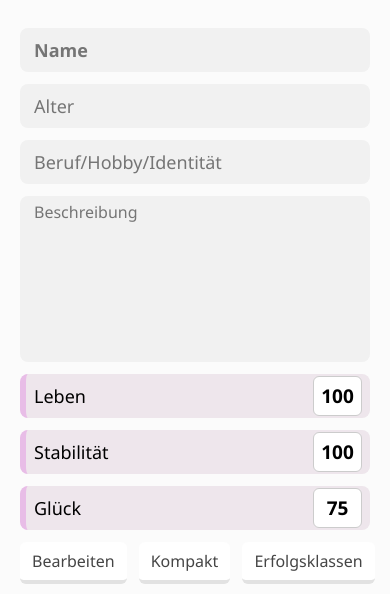
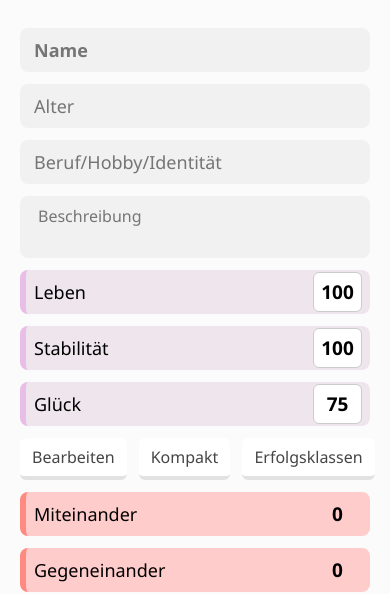
Before and after one commit to Racopokemon/Head-First-Character-Sheet, a plain HTML site: page index.html in a window 390 px wide. Shown: the part 264-858 px from the top of the page. Drawn offline with Linux system fonts and the light colour scheme.

Commit message:
Style cleanup

```diff
--- a/styles.css
+++ b/styles.css
@@ -27,9 +27,9 @@ h1{text-align:center;margin:50px 0 50px 0;font-size:28px}
 .freetext-grid{display:grid;grid-template-columns:repeat(3,1fr);grid-auto-rows:minmax(150px,1fr);gap:var(--gap);margin-bottom:var(--anim-margin-bottom);}
 .freetext-textarea{}
 
-.box{background:var(--box-bg);padding:3px 12px;border-radius:8px;/*! background-color: #dde2e5; */background-color: #f1f1f1;}
-.box .label{margin-bottom:6px;color:#585858; font-style: italic;}
-.box textarea{width:100%;flex:1;min-height:0;font-size:var(--text-size-normal);border:0;background:transparent;resize:none;}
+.box{border-radius:8px;background-color: #f1f1f1;}
+.label{color:#585858; font-style: italic;}
+.textareabox textarea{width:100%;flex:1;min-height:0;border:0;background:transparent;resize:none;}
 .box input[type="number"]{padding:6px;border-radius:6px;text-align:center;width:var(--number-width);font-weight:600;font-size:var(--text-size-numbers);border:1px solid #ccc;}
 /*.box .scale{flex-direction: column;}*/
 textarea.other-player{min-height:80px;color:#676767; font-style: italic;}
@@ -76,7 +76,7 @@ textarea.other-player{min-height:80px;color:#676767; font-style: italic;}
   background: rgba(255, 255, 255, 0.45);
 }
 
-.textareabox{display:flex;flex-direction:column;}
+.textareabox{padding:7px 16px; display:flex;flex-direction:column;}
 
 /* color classes for attributes (1-7) and light variants for sub-attributes */
 .color-1{border-left:6px solid #ff8a80;background-color:#ffcccc}
@@ -270,7 +270,7 @@ input[type=number]{-moz-appearance:textfield}
   .attributes-row{flex-direction:column}
   .freetext-grid{grid-template-columns:1fr}
   .row-4{flex-direction:column;}
-  .box textarea{min-height: 160px}
+  .box textareabox{min-height: 160px}
   .top-buttons-row{display:grid;grid-template-columns:repeat(2,1fr);}
   .toggle-btn:hover{border-bottom: 4px solid #e2e2e2;}
   .attr-points-row{position:fixed;bottom:0px;left:0px;width:100%;} /*padding:20px*/
```
